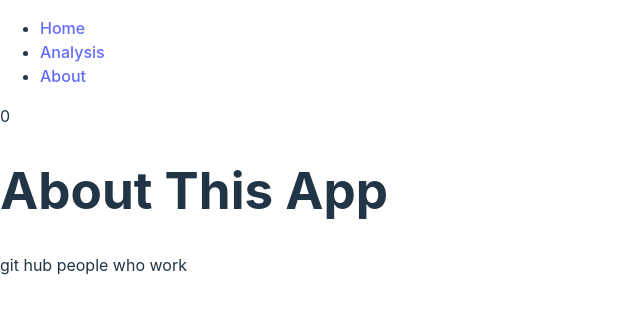
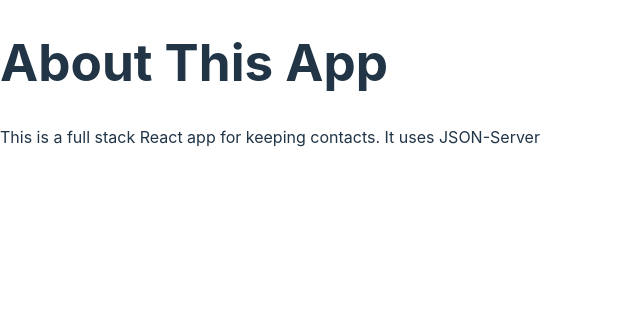
Before and after one commit to vinishdas/skin-Analysis-and-product-recommendation-recommendation, a React (Vite) app in the folder my-app/: page /about in a window 1280 px wide. Shown: the top 314 px of the page, without its empty margins (0-640 px from the left). Built offline with nearby package versions, Linux system fonts and the light colour scheme.

Commit message:
thrid main commit

```diff
--- a/my-app/src/App.jsx
+++ b/my-app/src/App.jsx
@@ -8,7 +8,7 @@ import About from "./components/About";
 const App = () => {
   return (
     <Router>
-      <Navbar />
+
       <Routes>
         <Route path="/" element={<Home />} />
         <Route path="/analysis" element={<Analysis />} />
--- a/my-app/src/components/About.jsx
+++ b/my-app/src/components/About.jsx
@@ -6,8 +6,7 @@ const About = () => {
     <div className="about">
       <h1>About This App</h1>
       <p>
-       git hub
-       people who work
+        This is a full stack React app for keeping contacts. It uses JSON-Server
       </p>
     </div>
   );
--- a/my-app/src/components/Home.jsx
+++ b/my-app/src/components/Home.jsx
@@ -6,7 +6,7 @@ const Home = () => {
     <div className="home">
      <Navbar></Navbar>
      <p>
-        about our self and what it does  (nahil)
+        about our self and what it does  (nahil) meeee
      </p>
     </div>
   );
--- a/my-app/src/components/Navebar.jsx
+++ b/my-app/src/components/Navebar.jsx
@@ -9,7 +9,7 @@ const Navbar = () => {
         <li><Link to="/">Home</Link></li>
         <li><Link to="/analysis">Analysis</Link></li>
         <li><Link to="/about">About</Link></li>
-      </ul>0
+      </ul>
     </nav>
   );
 };
```
